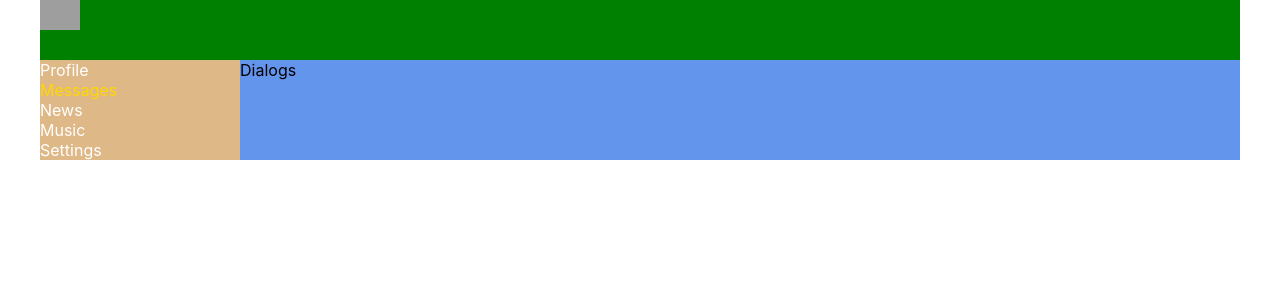
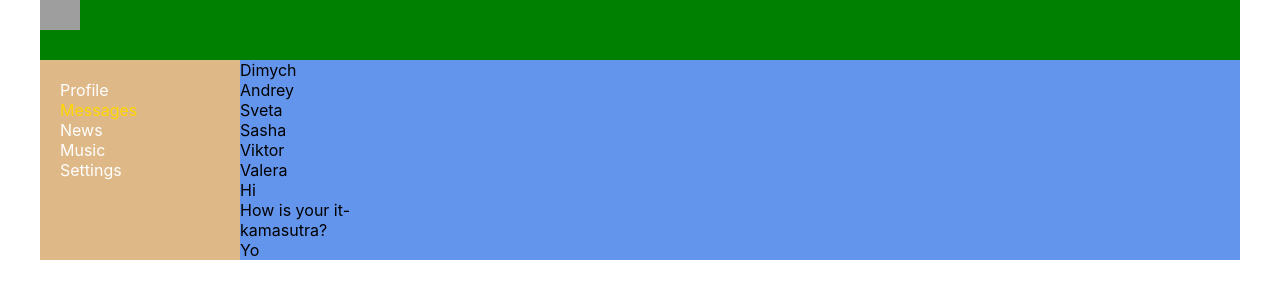
Before and after one commit to MariannaPo/samurai-way-main, a React (Create React App) app: page /dialogs in a window 1280 px wide. Shown: the top 300 px of the page. Built offline with nearby package versions, Linux system fonts and the light colour scheme; grey boxes are pictures that could not be loaded.

Commit message:
after 20 lessons

```diff
--- a/src/App.tsx
+++ b/src/App.tsx
@@ -4,18 +4,24 @@
 import Nav from "./components/Nav/Nav";
 import Profile from "./components/Profile/Profile";
 import Dialogs from "./components/Dialogs/Dialogs";
+import {BrowserRouter, Route} from "react-router-dom";
 
 
 const App = () => {
     return (
-        <div className="app-wrapper">
-            <Header/>
-            <Nav/>
-            <div className="app-wrapper-content">
-                <Dialogs/>
+        <BrowserRouter>
+            <div className="app-wrapper">
+                <Header/>
+                <Nav/>
+                <div className="app-wrapper-content">
+                    <Route path={"/dialogs"} component={Dialogs}/>
+                    <Route path={"/profile"} component={Profile}/>
+                    <Route path={'/news'}/>
+                    <Route path={"/music"}/>
+                    <Route path={"/settings"}/>
+                </div>
             </div>
-            {/*<Profile/>*/}
-        </div>
+        </BrowserRouter>
     )
 }
 
--- a/src/components/Dialogs/Dialogs.module.css
+++ b/src/components/Dialogs/Dialogs.module.css
@@ -0,0 +1,16 @@
+.dialogs {
+    display: grid;
+    grid-template-columns: 2fr 10fr;
+}
+
+.dialogsItems .dialog {
+
+}
+
+.messages {
+
+}
+
+.messages .message {
+
+}
--- a/src/components/Dialogs/Dialogs.tsx
+++ b/src/components/Dialogs/Dialogs.tsx
@@ -2,9 +2,37 @@
 import s from "./Dialogs.module.css";
 
 const Dialogs = () => {
-    return(
-        <div>
-            Dialogs
+    return (
+        <div className={s.dialogs}>
+            <div>
+                <div className={s.dialogsItems}>
+                    <div className={s.dialog}>
+                        Dimych
+                    </div>
+                    <div className={s.dialog}>
+                        Andrey
+                    </div>
+                    <div className={s.dialog}>
+                        Sveta
+                    </div>
+                    <div className={s.dialog}>
+                        Sasha
+                    </div>
+                    <div className={s.dialog}>
+                        Viktor
+                    </div>
+                    <div className={s.dialog}>
+                        Valera
+                    </div>
+                </div>
+                <div>
+                    <div className={s.messages}>
+                        <div className={s.dialog}>Hi</div>
+                        <div className={s.dialog}>How is your it-kamasutra?</div>
+                        <div className={s.dialog}>Yo</div>
+                    </div>
+                </div>
+            </div>
         </div>
     )
 }
--- a/src/components/Nav/Nav.module.css
+++ b/src/components/Nav/Nav.module.css
@@ -1,10 +1,12 @@
 .nav {
     grid-area: n;
     background-color: burlywood;
+    padding: 20px;
 }
-.item {
+.item a {
 color: white;
+    text-decoration: none;
 }
-.item.active {
+.item a.activeLink {
     color: gold;
 }
--- a/src/components/Nav/Nav.tsx
+++ b/src/components/Nav/Nav.tsx
@@ -1,25 +1,25 @@
 import React from "react";
 import s from "./Nav.module.css"
-
+import {NavLink} from "react-router-dom";
 
 
 const Nav = () => {
     return (
         <nav className={s.nav}>
             <div className={s.item}>
-                <a>Profile</a>
+                <NavLink to={'/profile'} activeClassName={s.activeLink}>Profile</NavLink>
             </div>
             <div className={`${s.item} ${s.active}`}>
-                <a>Messages</a>
+                <NavLink to={'/dialogs'} activeClassName={s.activeLink}>Messages</NavLink>
             </div>
             <div className={s.item}>
-                <a>News</a>
+                <NavLink to={'/news'} activeClassName={s.activeLink}>News</NavLink>
             </div>
             <div className={s.item}>
-                <a>Music</a>
+                <NavLink to={'/music'} activeClassName={s.activeLink}>Music</NavLink>
             </div>
             <div className={s.item}>
-                <a>Settings</a>
+                <NavLink to={'/settings'} activeClassName={s.activeLink}>Settings</NavLink>
             </div>
 
         </nav>
```
